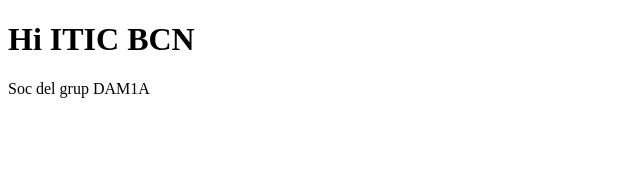
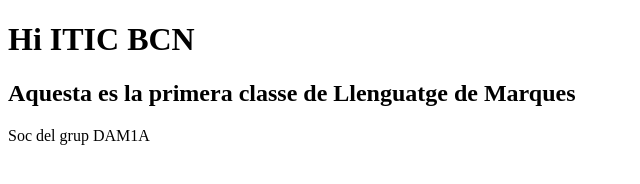
Before and after one commit to theWandroid/LMGSI_P1, a plain HTML site: page index.html in a window 1280 px wide. Shown: the whole page, without its empty margins (0-640 px from the left). Drawn offline with Linux system fonts and the light colour scheme.

Commit message:
Agegeix h2

```diff
--- a/index.html
+++ b/index.html
@@ -4,6 +4,7 @@
 </head>
 <body>
     <h1>Hi ITIC BCN</h1>
+    <h2>Aquesta es la primera classe de Llenguatge de Marques</h2>
     <p>Soc del grup DAM1A</p>
 </body>
 </html>
```
